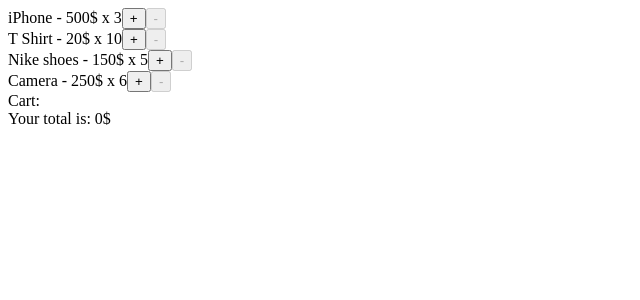
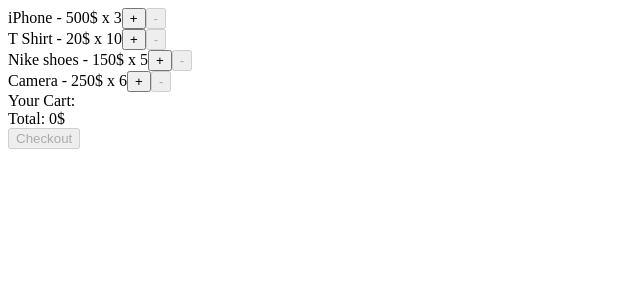
Before and after one commit to EhoodGoren/shopping-cart-redux, a React (Create React App) app: page / in a window 1280 px wide. Shown: the top 300 px of the page, without its empty margins (0-640 px from the left). Built offline with nearby package versions, Linux system fonts and the light colour scheme.

Commit message:
Added checkout button. Clears cart, and updates item stocks.

```diff
--- a/src/Checkout.jsx
+++ b/src/Checkout.jsx
@@ -1,5 +1,7 @@
 import { connect } from "react-redux";
 import CartItem from "./CartItem";
+import { cartCheckout } from './redux/actions/cartActions';
+import { productsCheckout } from './redux/actions/productsActions';
 
 function Checkout(props) {
     const generateCart = () => {
@@ -11,11 +13,16 @@
         }
         return cart;
     }
+    const generateCheckout = () => {
+        const disabled = Object.keys(props.items).length === 0 ? true : false
+        return <button onClick={() => props.checkout()} disabled={disabled}>Checkout</button>
+    }
     return(
         <div>
-            <div>Cart:</div>
+            <div>Your Cart:</div>
             {generateCart()}
-            <div>Your total is: {props.total}$</div>
+            <div>Total: {props.total}$</div>
+            {generateCheckout()}
         </div>
     )
 }
@@ -27,4 +34,13 @@
     }
 }
 
-export default connect(mapStateToProps)(Checkout);
+const mapDispatchToProps = (dispatch) => {
+    return {
+        checkout: () => {
+            dispatch(cartCheckout())
+            dispatch(productsCheckout())
+        }
+    }
+}
+
+export default connect(mapStateToProps, mapDispatchToProps)(Checkout);
--- a/src/Product.jsx
+++ b/src/Product.jsx
@@ -1,7 +1,7 @@
 import { connect } from 'react-redux';
 import { addItem, removeItem } from './redux/actions/cartActions';
 import { increaseStock, decreaseStock } from './redux/actions/productsActions';
-import products from './productsData';
+// import products from './productsData';
 
 function Product(props) {
     const generateAddButton = () => {
@@ -9,7 +9,7 @@
         return <button onClick={() => props.addItem(props.item, props.price)} disabled={disabled}>+</button>
     }
     const generateRemoveButton = () => {
-        const originalProductStock = products.find(product => product.item === props.item).stock;
+        const originalProductStock = props.maxStocks[props.item];
         const disabled = props.stocks[props.item] === originalProductStock ? true : false
         return <button onClick={() => props.removeItem(props.item, props.price)} disabled={disabled}>-</button>
     }
@@ -26,7 +26,8 @@
 
 const mapStateToProps = (state) => {
     return {
-        stocks: state.products.stocks
+        stocks: state.products.stocks,
+        maxStocks: state.products.maxStocks
     }
 }
 
--- a/src/redux/actions/cartActions.js
+++ b/src/redux/actions/cartActions.js
@@ -9,3 +9,7 @@
     item,
     price
 })
+
+export const cartCheckout = () => ({
+    type: 'CHECKOUT'
+})
--- a/src/redux/actions/productsActions.js
+++ b/src/redux/actions/productsActions.js
@@ -7,3 +7,7 @@
     type: 'INCREASE_STOCK',
     item,
 })
+
+export const productsCheckout = () => ({
+    type: 'CHECKOUT'
+})
--- a/src/redux/reducers/cartReducer.js
+++ b/src/redux/reducers/cartReducer.js
@@ -28,6 +28,12 @@
                 total: state.total - action.price,
                 items: updatedItems
             }
+        case 'CHECKOUT':
+            return {
+                ...state,
+                total: 0,
+                items: {}
+            }
         default:
             return state;
     }
--- a/src/redux/reducers/productsReducer.js
+++ b/src/redux/reducers/productsReducer.js
@@ -1,10 +1,14 @@
 import productsList from '../../productsData';
+
 const initialState = {
-    stocks: {}
+    stocks: {},
+    maxStocks: {}
 }
 for(const product of productsList) {
     initialState.stocks[product.item] = product.stock;
 }
+initialState.maxStocks = initialState.stocks;
+
 export default function productsReducer(state = initialState, action) {
     switch (action.type) {
         case 'REDUCE_STOCK':
@@ -23,6 +27,11 @@
                     [action.item]: state.stocks[action.item] + 1
                 }
             }
+        case 'CHECKOUT':
+            return {
+                ...state,
+                maxStocks: state.stocks
+            }
         default:
             return state;
     }
```
